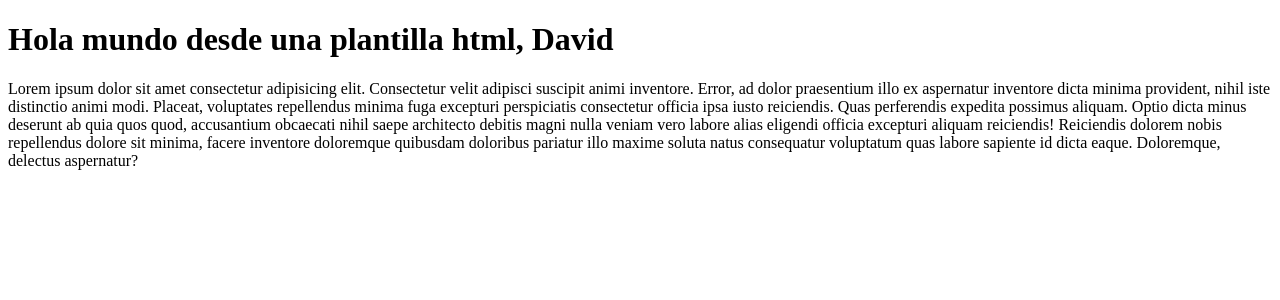
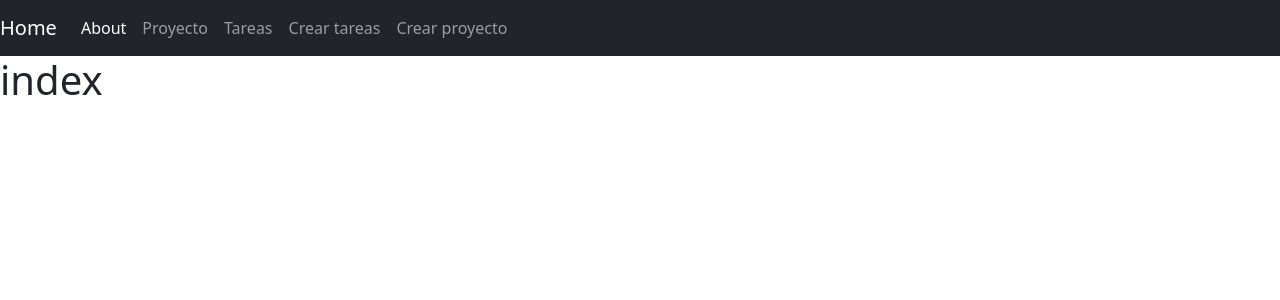
Before and after one commit to Datrixzn19/intro_django, a Django app: page / in a window 1280 px wide. Shown: the top 300 px of the page. Run offline with Django 5.2, Linux system fonts and the light colour scheme.

Commit message:
metodo post

```diff
--- a/myapp/models.py
+++ b/myapp/models.py
@@ -15,6 +15,7 @@ class Tareas(models.Model):
     nombre = models.CharField(max_length=20)
     descripcion = models.TextField()
     proyeto = models.ForeignKey(Proyecto, on_delete=models.CASCADE) #Relacion a otra tabla, eliminar cuando se borre un proyecto se borren las tareas que estaban con el
+    tareaRealizada = models.BooleanField(default=False)
 
     def __str__(self):
         #return 'Tarea: '+ self.nombre + 'royecto: '+ self.proyeto.nombre #como proyecto es un objeto entonces podemos acceder a sus propiedades
--- /dev/null
+++ b/myapp/templates/base.html
@@ -0,0 +1,30 @@
+<!DOCTYPE html>
+<html lang="en">
+<head>
+    <meta charset="UTF-8">
+    <meta name="viewport" content="width=device-width, initial-scale=1.0">
+        <link href="https://cdn.jsdelivr.net/npm/bootstrap@5.3.8/dist/css/bootstrap.min.css" rel="stylesheet" integrity="sha384-sRIl4kxILFvY47J16cr9ZwB07vP4J8+LH7qKQnuqkuIAvNWLzeN8tE5YBujZqJLB" crossorigin="anonymous">
+    <title>Document</title>
+</head>
+<body>
+    <nav class="navbar navbar-expand-lg navbar-dark bg-dark">
+  <a class="navbar-brand" href="{% url 'index' %}">Home</a>
+  <button class="navbar-toggler" type="button" data-toggle="collapse" data-target="#navbarNavAltMarkup" aria-controls="navbarNavAltMarkup" aria-expanded="false" aria-label="Toggle navigation">
+    <span class="navbar-toggler-icon"></span>
+  </button>
+  <div class="collapse navbar-collapse" id="navbarNavAltMarkup">
+    <div class="navbar-nav">
+      <a class="nav-item nav-link active" href="/about">About</a>
+      <a class="nav-item nav-link" href="/proyecto">Proyecto</a>
+      <a class="nav-item nav-link" href="/tareas">Tareas</a>
+      <a class="nav-item nav-link" href="/crearTareas">Crear tareas</a>
+      <a class="nav-item nav-link" href="/crearProyecto">Crear proyecto</a>
+    </div>
+  </div>
+</nav>
+
+{% block content %}
+
+{% endblock %}
+</body>
+</html>
--- a/myapp/templates/index.html
+++ b/myapp/templates/index.html
@@ -1,12 +1,5 @@
-<!DOCTYPE html>
-<html lang="en">
-<head>
-    <meta charset="UTF-8">
-    <meta name="viewport" content="width=device-width, initial-scale=1.0">
-    <title>Document</title>
-</head>
-<body>
-    <h1>Hola mundo desde una plantilla html, {{username}} </h1>
-    <p>Lorem ipsum dolor sit amet consectetur adipisicing elit. Consectetur velit adipisci suscipit animi inventore. Error, ad dolor praesentium illo ex aspernatur inventore dicta minima provident, nihil iste distinctio animi modi. Placeat, voluptates repellendus minima fuga excepturi perspiciatis consectetur officia ipsa iusto reiciendis. Quas perferendis expedita possimus aliquam. Optio dicta minus deserunt ab quia quos quod, accusantium obcaecati nihil saepe architecto debitis magni nulla veniam vero labore alias eligendi officia excepturi aliquam reiciendis! Reiciendis dolorem nobis repellendus dolore sit minima, facere inventore doloremque quibusdam doloribus pariatur illo maxime soluta natus consequatur voluptatum quas labore sapiente id dicta eaque. Doloremque, delectus aspernatur?</p>
-</body>
-</html>
+{% extends 'base.html' %}
+
+{% block content %}
+<h1>index</h1>
+{% endblock %}
--- a/myapp/templates/proyecto.html
+++ /dev/null
@@ -1 +0,0 @@
-<h1>proyecto</h1>
--- a/myapp/templates/tareas.html
+++ /dev/null
@@ -1 +0,0 @@
-<h1>tareas</h1>
--- a/myapp/urls.py
+++ b/myapp/urls.py
@@ -4,7 +4,7 @@ from django.urls import path
 from . import views #de esta carpeta importa donde estan mis vistas
 
 urlpatterns = [
-    path("", views.index), #vacio indica que sera la raiz
+    path("", views.index, name="index"), #vacio indica que sera la raiz
 
     path('hello/<str:nombreUsuario>', views.hello),#parametros por url
 
@@ -12,5 +12,11 @@ urlpatterns = [
 
     path("proyecto/", views.proyecto),
 
-    path("tareas/<int:id>", views.tareas),
+    #path("tareas/<int:id>", views.tareas), #pedia un int para buscar por id
+    path("tareas/", views.tareas),
+
+    path("crearTareas/", views.crearTareas),
+
+    path("crearProyecto/", views.crearProyecto),
+
 ]
--- a/myapp/views.py
+++ b/myapp/views.py
@@ -6,31 +6,67 @@ from .models import Proyecto, Tareas # importando los models que creé
 
 from django.shortcuts import get_object_or_404 #es una funciona de django, lo uso para que no caiga el server al buscar un registro en model
 from django.shortcuts import render #para renderizar html
+from django.shortcuts import redirect #redirigir a otro html
+
+from .forms import CrearNuevaTarea, CrearNuevoProyecto #importamos nuestra clase, este nombre lo pasaremos como parametro en el render pero usando (), asi: CrearNuevaTarea()
+
 
 
 # Create your views here.
 
 #cosas que se envian al navegador para que las vea el usuario
-def index(response):
+def index(request):
     nombre = 'David'
-    return render(response, 'index.html', {'username': nombre}) #el '' es el que se le pone en el html
+    return render(request, 'index.html', {'username': nombre}) #el '' es el que se le pone en el html
 
-def hello(response, nombreUsuario):
+def hello(request, nombreUsuario):
     return HttpResponse(f"<h1>Hola {nombreUsuario} </h1>")
     #return HttpResponse("Hola mundo!")
 
-def about(response):
+def about(request):
     print()#imprimiendo un parametro de url
     return HttpResponse("Esta es la pagina de about")
 
 
-def proyecto(response):
-    proyecto = list(Proyecto.objects.values())
-    return JsonResponse(proyecto, safe=False)
+def proyecto(request):
+    #proyecto = list(Proyecto.objects.values())
+    #return JsonResponse(proyecto, safe=False)
 
-def tareas(response, id):
+    #ahora renderizando en un html
+    proyectos = Proyecto.objects.all()
+    return render(request, 'proyecto/proyecto.html', {
+        'proyecto': proyectos
+        })
+
+def tareas(request):
     #antes
     #tareas = Tareas.objects.get(id=id) #propiedad de la clase, parametro de la funcion
     #despues
-    tareas = get_object_or_404(Tareas, id=id)
-    return HttpResponse(f"Tarea: {tareas.nombre}") #ahora es en minuscula pq asi se habia guardado
+    #tareas = get_object_or_404(Tareas, id=id)
+    #return HttpResponse(f"Tarea: {tareas.nombre}") #ahora es en minuscula pq asi se habia guardado
+
+    #ahora renderizando en un html
+    tareas = Tareas.objects.all()
+
+    return render(request, 'tareas/tareas.html', {
+        'tareas':tareas})
+
+
+def crearTareas(request):
+    if request.method=='GET':
+        #interace
+        return render(request, 'tareas/crearTareas.html', {
+            'CrearNuevaTarea': CrearNuevaTarea()#el primer parametro va en el html dentro del form, {{ CrearNuevoProyecto }}
+        })
+    else:
+        Tareas.objects.create(nombre=request.POST['nombre'], descripcion=request.POST['descripcion'], proyeto_id=1) # ['nombre'] -- va el nombre que le dimos en forms.py
+        return redirect('/tareas/')
+
+def crearProyecto(request):
+    if request.method == 'GET':
+        return render(request, 'proyecto/crearProyecto.html', {
+            'CrearNuevoProyecto':CrearNuevoProyecto()
+        })
+    else:
+        Proyecto.objects.create(nombre=request.POST['nombre'])
+        return redirect('/proyectos')
```
Also changed, not shown: myapp/forms.py (added, +8 -0 lines), myapp/templates/proyecto/crearProyecto.html (added, +13 -0 lines), myapp/templates/proyecto/proyecto.html (added, +11 -0 lines), myapp/templates/tareas/crearTareas.html (added, +11 -0 lines), myapp/templates/tareas/tareas.html (added, +16 -0 lines), db.sqlite3, myapp/migrations/0003_tareas_tarearealizada.py (added).
